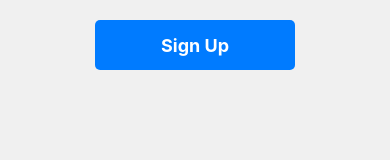
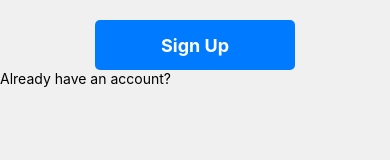
Before and after one commit to Yasha12345656786/FinalProjectAppInReactNative, a React Native app in the folder MyApp/: screen /SignUp in a window 390 px wide. Shown: the part 584-744 px from the top of the page. Built offline with nearby package versions, Linux system fonts and the light colour scheme.

Commit message:
update 22/08

```diff
--- a/MyApp/src/Screens/Login.jsx
+++ b/MyApp/src/Screens/Login.jsx
@@ -1,5 +1,6 @@
 import { View, Text,Image, TextInput, SafeAreaView, TouchableOpacity, StyleSheet, ScrollView } from 'react-native'
 import React from 'react'
+import SignUp from './SignUp';
 
 export default function Login() {
     const [username, onChangeUserName] =  React.useState('username');
@@ -38,6 +39,11 @@ export default function Login() {
             <TouchableOpacity style={styles.loginButton} onPress={CheckInput}>
               <Text style={styles.loginButtonText}>Log In</Text>
             </TouchableOpacity>
+            <View>
+            <TouchableOpacity onPress={()=>navigation.navigate(SignUp)}>
+              <Text>No account?</Text>
+            </TouchableOpacity>
+          </View>
           </ScrollView>
         </SafeAreaView>
       );
--- a/MyApp/src/Screens/SignUp.jsx
+++ b/MyApp/src/Screens/SignUp.jsx
@@ -1,5 +1,6 @@
 import { View, Text, SafeAreaView,StyleSheet,TextInput, TouchableOpacity,ScrollView  } from 'react-native'
 import React from 'react'
+import Login from './Login';
 
 
 
@@ -114,6 +115,11 @@ export default function SignUp() {
               <Text style={styles.signUpButtonText}>Sign Up</Text>
             </TouchableOpacity>
           </View>
+          <View>
+            <TouchableOpacity onPress={()=>navigation.navigate(Login)}>
+              <Text>Already have an account?</Text>
+            </TouchableOpacity>
+          </View>
         </ScrollView>
       </SafeAreaView>
     );
```
Also changed, not shown: MyApp/src/Screens/ReportList.jsx (deleted).
